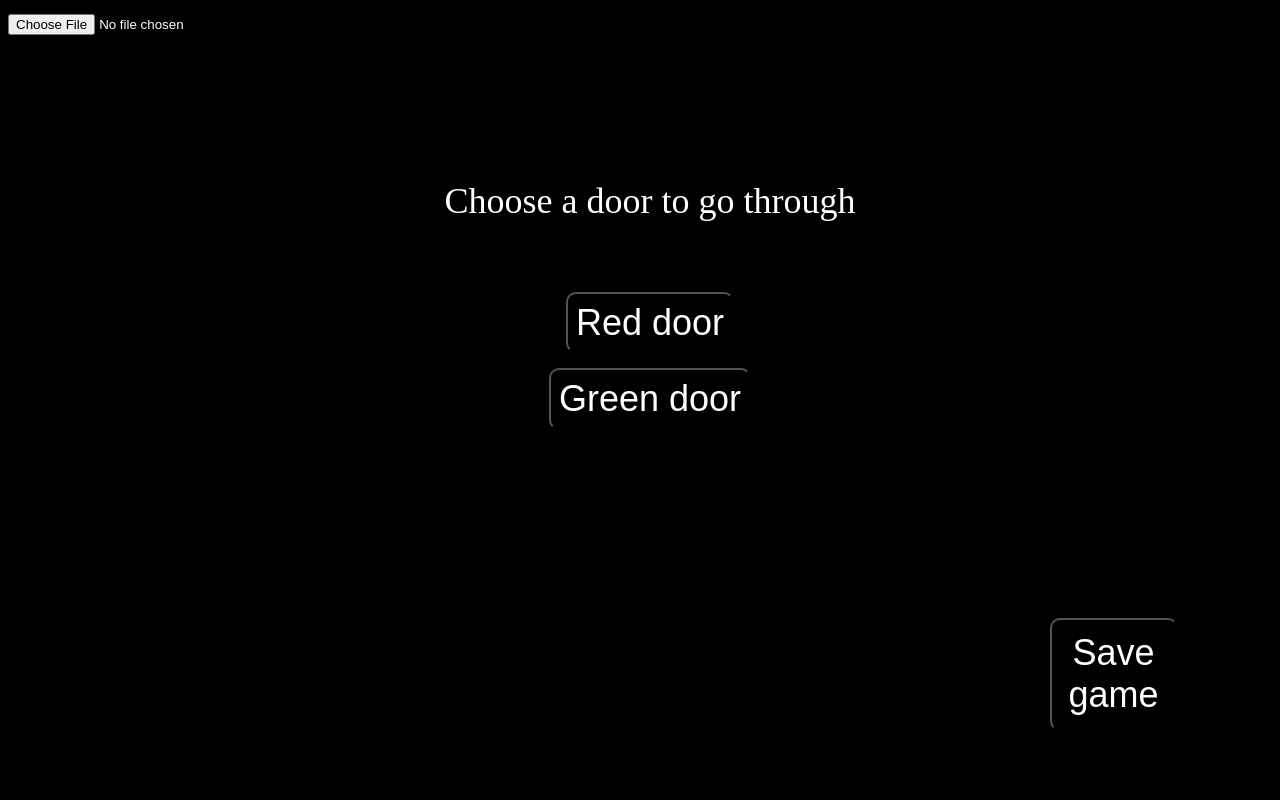
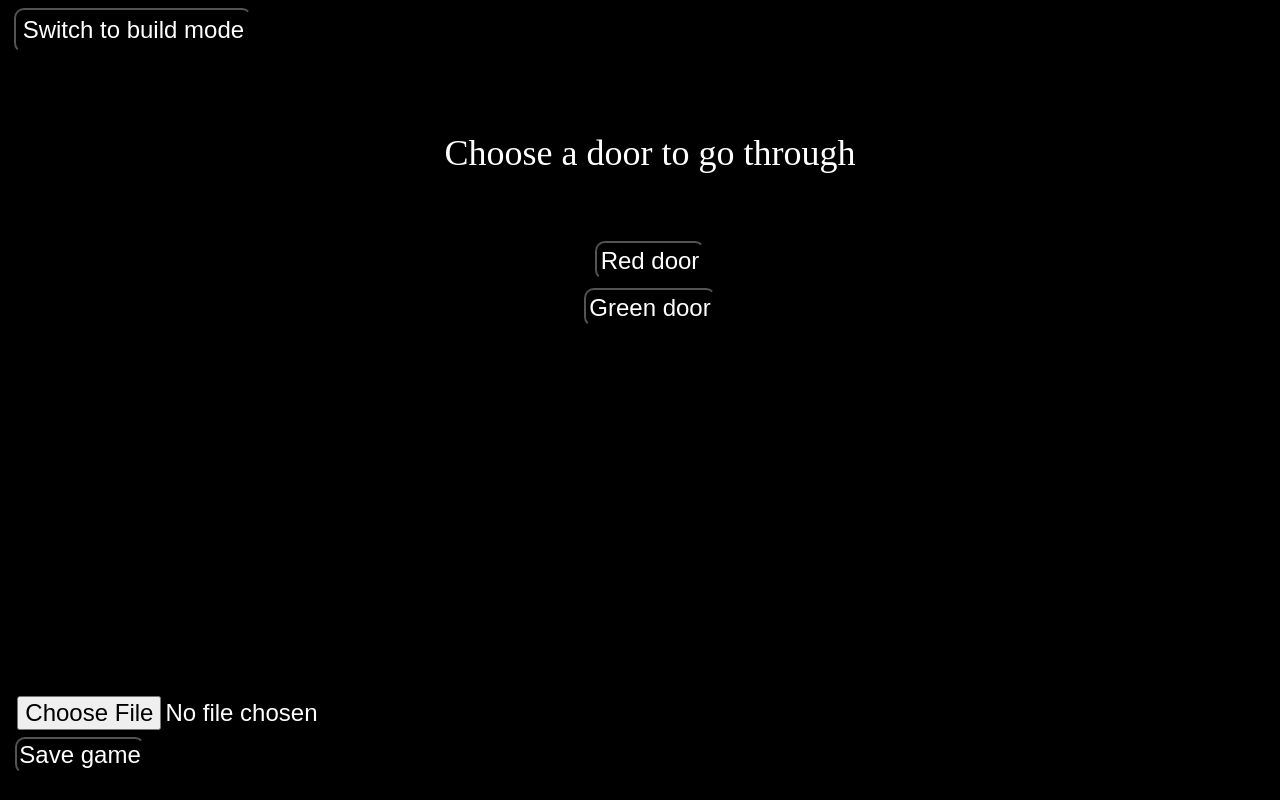
Before and after one commit to MartaRutkowska/rpgMakerJS, a plain HTML site: page index.html in a window 1280 px wide. Both pictures are taken after a click on the button "Start game". Drawn offline with Linux system fonts and the light colour scheme.

Commit message:
adding build game switch

```diff
--- a/Game.js
+++ b/Game.js
@@ -15,8 +15,8 @@ export class Game {
     }
 
     #prepareGame() {
-        htmlManager.hideStart();
-        htmlManager.removeEnd();
+        htmlManager.displayNone("startGame");
+        htmlManager.remove("end");
         htmlManager.generateGameFrame();
     }
 
@@ -45,16 +45,16 @@ export class Game {
     #createNextBlock(nextId, storyDiv) {
         storyDiv.remove();
         let nextStoryBlock = this.storyBlocks.filter(s => s.id === nextId);
-        if (nextStoryBlock === undefined || nextStoryBlock.length != 1) console.log("I shat myself, sorry");
+        if (nextStoryBlock === undefined || nextStoryBlock.length != 1) console.log('I shat myself, sorry');
         this.#generateStoryBlock(nextStoryBlock[0]);
     }
 
     #endGame(storyBlock) {
         let storyDiv = htmlManager.createStoryDiv();
-        storyDiv.id = "end";
+        storyDiv.id = 'end';
 
         htmlManager.createParagraph(storyDiv, storyBlock.plot);
         htmlManager.getGameFrame().appendChild(storyDiv);
-        htmlManager.showRestart();
+        htmlManager.displayBlock("startGame");
     }
 }
--- a/htmlManager.js
+++ b/htmlManager.js
@@ -1,53 +1,51 @@
 export class htmlManager {
     static generateGameFrame() {
-        let frame = document.createElement("div");
-        frame.id = "gameFrame";
-        document.getElementsByTagName("body")[0].appendChild(frame);
+        let frame = document.createElement('div');
+        frame.id = 'gameFrame';
+        document.getElementsByTagName('body')[0].appendChild(frame);
     }
 
     static clearGameFrame() {
-        const parent = document.getElementById("gameFrame")
+        const parent = document.getElementById('gameFrame')
         while (parent?.firstChild) {
             parent.firstChild.remove()
         }
     }
 
     static createParagraph(div, text) {
-        let plotParagraph = document.createElement("p");
+        let plotParagraph = document.createElement('p');
         plotParagraph.textContent = text;
         div.appendChild(plotParagraph);
-        div.appendChild(document.createElement("br"));
+        div.appendChild(document.createElement('br'));
     }
 
     static getGameFrame() {
-        return document.getElementById("gameFrame");
+        return document.getElementById('gameFrame');
     }
 
     static createChoiceButton(div, c, onClickFunc) {
-        let choiceButton = document.createElement("button");
+        let choiceButton = document.createElement('button');
         choiceButton.addEventListener('click', onClickFunc);
         choiceButton.textContent = c.choice;
         div.appendChild(choiceButton);
-        div.appendChild(document.createElement("br"));
+        div.appendChild(document.createElement('br'));
     }
 
-    static removeEnd() {
-        document.getElementById("end")?.remove();
+    static remove(elem) {
+        document.getElementById(elem)?.remove();
     }
 
-    static hideStart() {
-        document.getElementById("startGame").style.visibility = 'hidden';
+    static displayNone(elem){
+        document.getElementById(elem).style.display = 'none';
     }
 
-    static showRestart() {
-        let restart = document.getElementById("startGame");
-        restart.textContent = 'Restart game';
-        restart.style.visibility = 'visible';
+    static displayBlock(elem){
+        document.getElementById(elem).style.display = 'block';
     }
 
     static createStoryDiv() {
-        let storyDiv = document.createElement("div");
-        storyDiv.classList.add("storyBlock");
+        let storyDiv = document.createElement('div');
+        storyDiv.classList.add('storyBlock');
         return storyDiv;
     }
 }
--- a/index.html
+++ b/index.html
@@ -5,11 +5,16 @@
     <link rel="stylesheet" type="text/css" href="styles.css">
 </head>
 <body>
-<input type="file" id="loadFile">
-<button class="saveFiles" id="saveFile">Save game</button>
-<br/>
-<button id="startGame" class="start">Start game</button>
-<br/>
+    <button id="buildMode" style="display: block;">Switch to build mode</button>
+    <button id="storyMode" style="display: none;">Switch to game mode</button>
+    <button id="startGame" class="start">Start game</button>
+    <br/>
+    <div class="controls">
+        <input type="file" id="loadFile">
+        <br/>
+        <button id="saveFile">Save game</button>
+        <br/>
+    </div>
 <script type="module" src="index.js"></script>
 <script type="module" src="fileManager.js"></script>
 <script type="module" src="htmlManager.js"></script>
--- a/index.js
+++ b/index.js
@@ -1,10 +1,13 @@
 import {fileManager} from './fileManager.js';
 import {storyBlock} from './storyBlock.js';
 import {Game} from './Game.js'
+import {htmlManager} from './htmlManager.js'
 
-document.getElementById("saveFile").addEventListener('click', saveFile);
-document.getElementById("loadFile").addEventListener('change', loadFile);
-document.getElementById("startGame").addEventListener('click', startGame);
+document.getElementById('saveFile').addEventListener('click', saveFile);
+document.getElementById('loadFile').addEventListener('change', loadFile);
+document.getElementById('startGame').addEventListener('click', startGame);
+document.getElementById('buildMode').addEventListener('click', buildMode);
+document.getElementById('storyMode').addEventListener('click', storyMode);
 
 var fileHelp = new fileManager();
 var gameInstance = undefined;
@@ -21,7 +24,7 @@ function loadFile() {
             gameInstance = new Game(deserializedGame.storyBlocks);
             startGame();
         } catch {
-            alert("faulty game file");
+            alert('faulty game file');
         }
     })
 }
@@ -29,16 +32,30 @@ function loadFile() {
 function startGame() {
 
     if (gameInstance === undefined) {
-        let startBlock = new storyBlock(1, "Choose a door to go through",
-            [{choice: "Red door", nextId: 2}, {choice: "Green door", nextId: 2}]);
+        alert("load game file!");
+        let startBlock = new storyBlock(1, 'Choose a door to go through',
+            [{choice: 'Red door', nextId: 2}, {choice: 'Green door', nextId: 2}]);
 
-        let block = new storyBlock(2, "U see a giant troll.",
-            [{choice: "Run", nextId: 3}, {choice: "Fight", nextId: 3}]);
+        let block = new storyBlock(2, 'U see a giant troll.',
+            [{choice: 'Run', nextId: 3}, {choice: 'Fight', nextId: 3}]);
 
-        let end = new storyBlock(3, "Troll killed u either way. The End.",
+        let end = new storyBlock(3, 'Troll killed u either way. The End.',
             []);
 
         gameInstance = new Game([startBlock, block, end]);
     }
     gameInstance.startGame();
 }
+
+function buildMode(){
+    htmlManager.clearGameFrame();
+    htmlManager.displayNone('startGame');
+    htmlManager.displayNone('buildMode');
+    htmlManager.displayBlock('storyMode');
+}
+
+function storyMode(){
+    htmlManager.displayBlock('startGame');
+    htmlManager.displayNone('storyMode');
+    htmlManager.displayBlock('buildMode');
+}
--- a/styles.css
+++ b/styles.css
@@ -4,13 +4,13 @@ body {
     font-size: 1.5em;
 }
 
-button {
+input, button {
     background: black;
     color: white;
     border-radius: 10px;
-    margin: 1%;
-    padding: 1%;
-    font-size: 1.5em;
+    margin: 0.5%;
+    padding: 0.5%;
+    font-size: 1em;
 }
 
 p {
@@ -30,6 +30,7 @@ p {
     text-align: center;
     margin-left: 20%;
     border: 3px solid white;
+    margin-top:3%;
 }
 
 .storyBlock {
@@ -42,7 +43,12 @@ p {
 .saveFiles {
     width: 10%;
     padding: 1%;
-    position: absolute;
     right: 7%;
     bottom: 7%;
 }
+
+.controls {
+    position: absolute;
+    bottom: 3%;
+    left: 1%;
+}
```
Also changed, not shown: fileManager.js (+4 -4 lines).
